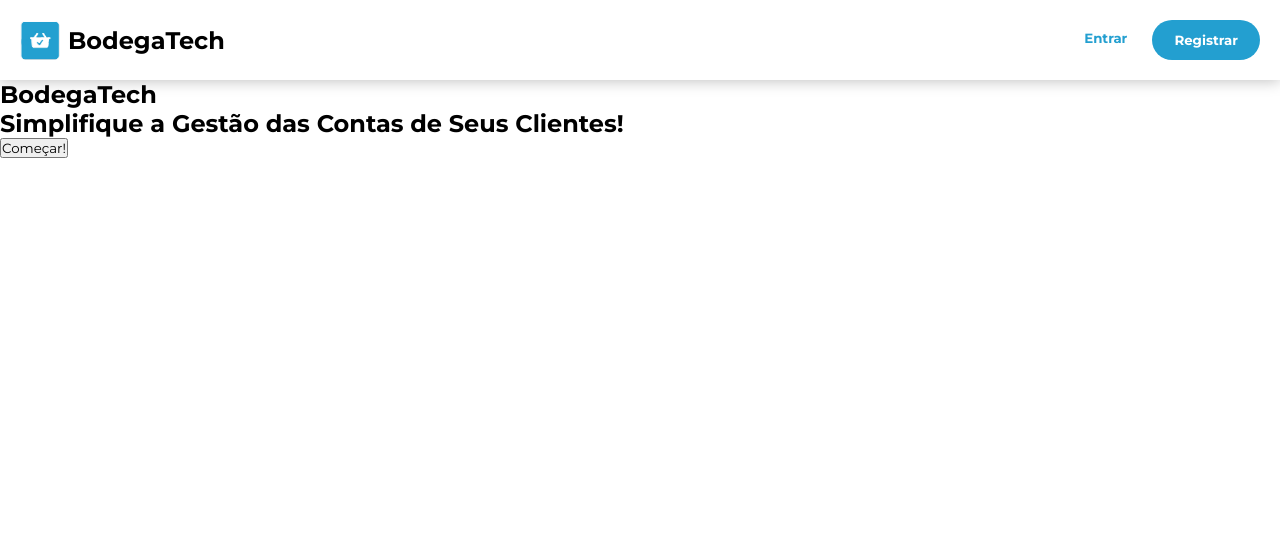
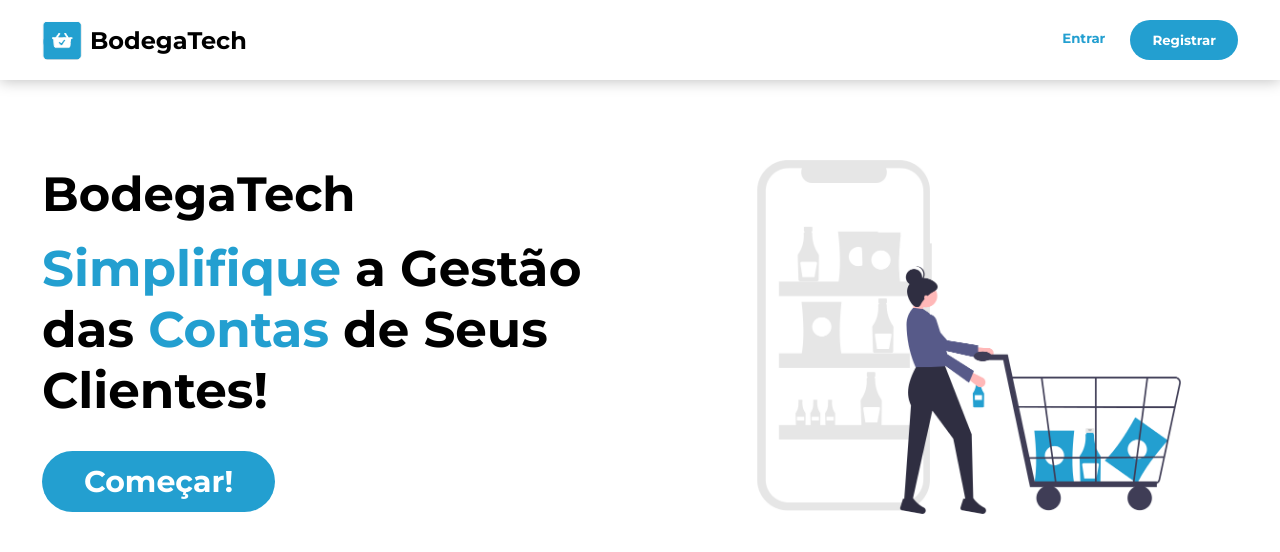
Before and after one commit to GuilhermePain/BodegaTech, a React (Vite) app: page / in a window 1280 px wide. Shown: the top 552 px of the page. Built offline with nearby package versions, Linux system fonts and the light colour scheme.

Commit message:
Ajustes no componente de botão, criando função para utilizar props e o botão se adaptar em vários locais de uso.

```diff
--- a/src/assets/styles/Button.module.css
+++ b/src/assets/styles/Button.module.css
@@ -41,3 +41,27 @@
     text-decoration: 2px underline;
     transition: 0.2s ease-in-out;
 }
+
+.ctaButton {
+    font-size: 30px;
+    background-color: #239FD0;
+    border: 2px solid transparent;
+    border-radius: 40px;
+    outline: 0;
+    padding: 10px 40px;
+    color: white;
+    font-weight: bold;
+    cursor: pointer;
+}
+
+.ctaButton:hover {
+    background-color: rgba(35, 159, 208, 0.800);
+    box-shadow: 0 2px 8px rgba(0, 0, 0, 0.3);
+    transition: 0.2s ease-in-out;
+}
+
+.ctaButton:active {
+    background-color: transparent;
+    border: 2px solid #239FD0;
+    color: #239FD0;
+}
--- a/src/assets/styles/Header.module.css
+++ b/src/assets/styles/Header.module.css
@@ -6,7 +6,7 @@
     display: flex;
     justify-content: space-between;
     align-items: center;
-    padding: 20px;
+    padding: 20px 42px;
 }
 
 .nav .logo {
--- a/src/assets/styles/LandingPage.module.css
+++ b/src/assets/styles/LandingPage.module.css
@@ -0,0 +1,38 @@
+.startSection {
+    width: 100%;
+    display: flex;
+    justify-content: space-between;
+    align-items: center;
+}
+
+.startSection .leftSide {
+    width: 55%;
+}
+
+.leftSide .title {
+    display: flex;
+    flex-direction: column;
+    gap: 15px;
+    margin-bottom: 30px;
+}
+
+.leftSide h1 {
+    font-size: 48px;
+}
+
+.leftSide h2 {
+    font-size: 50px;
+}
+
+.leftSide span {
+    color: #239FD0;
+}
+
+.startSection .rightSide {
+    width: 45%;
+    text-align: center;
+}
+
+.rightSide img {
+    width: 100%;
+}
--- a/src/components/button/Button.jsx
+++ b/src/components/button/Button.jsx
@@ -1,8 +1,25 @@
 import React from 'react';
 import styles from './../../assets/styles/Button.module.css';
 
-const Button = ({ text, color }) => {
-  const buttonClass = color === 'primaryButton' ? styles.primaryButton : styles.secondaryButton;
+const Button = ({ text, color, typeButton }) => {
+
+  const buttonProps = (color, typeButton) => {
+
+    let className = styles.primaryButton;
+
+    if(typeButton === 'ctaButton') {
+      className = styles.ctaButton;
+    }
+
+    if(color === 'secondaryButton') {
+      className = styles.secondaryButton;
+    }
+
+    return className;
+
+  };
+
+  const buttonClass = buttonProps(color, typeButton);
 
   return <button className={buttonClass}>{text}</button>;
 }
--- a/src/components/layout/Layout.module.css
+++ b/src/components/layout/Layout.module.css
@@ -6,4 +6,5 @@
 
 .content {
     flex: 1;
+    padding: 42px;
 }
--- a/src/pages/LandingPage.jsx
+++ b/src/pages/LandingPage.jsx
@@ -1,18 +1,28 @@
 import { Link } from 'react-router-dom';
 import Layout from '../components/layout/Layout';
+import ImgLandingPage from '../assets/img/undraw_shopping_app_flsj.png';
+import styles from '../assets/styles/LandingPage.module.css';
+import Button from '../components/button/Button';
 
 function LandingPage() {
   return (
     <Layout>
-      <main>
-        <aside>
-          <h1>BodegaTech</h1>
-          <h2>Simplifique a Gestão das Contas de Seus Clientes!</h2>
-          <Link to="/login" >
-            <button>Começar!</button>
+      <section className={styles.startSection}>
+        <aside className={styles.leftSide}>
+          <div className={styles.title}>
+            <h1>BodegaTech</h1>
+            <h2>
+              <span>Simplifique</span> a Gestão <br />das <span>Contas</span> de Seus Clientes!
+            </h2>
+          </div>
+          <Link to="/register" >
+            <Button text='Começar!' color='primaryButton' typeButton='ctaButton' />
           </Link>
         </aside>
-      </main>
+        <aside className={styles.rightSide}>
+          <img src={ImgLandingPage} alt="Imagem da landing page" />
+        </aside>
+      </section>
     </Layout>
   )
 }
```
